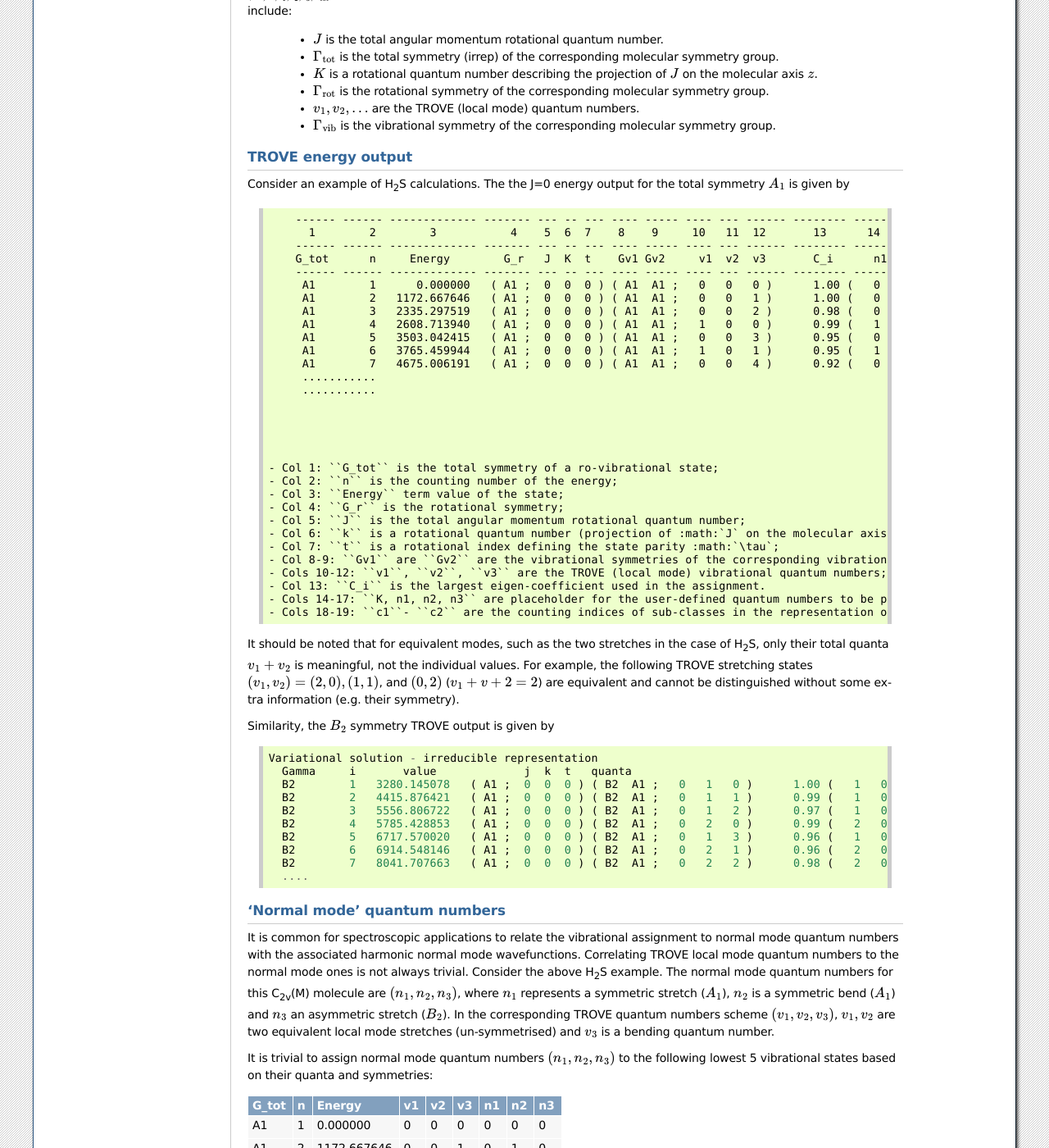
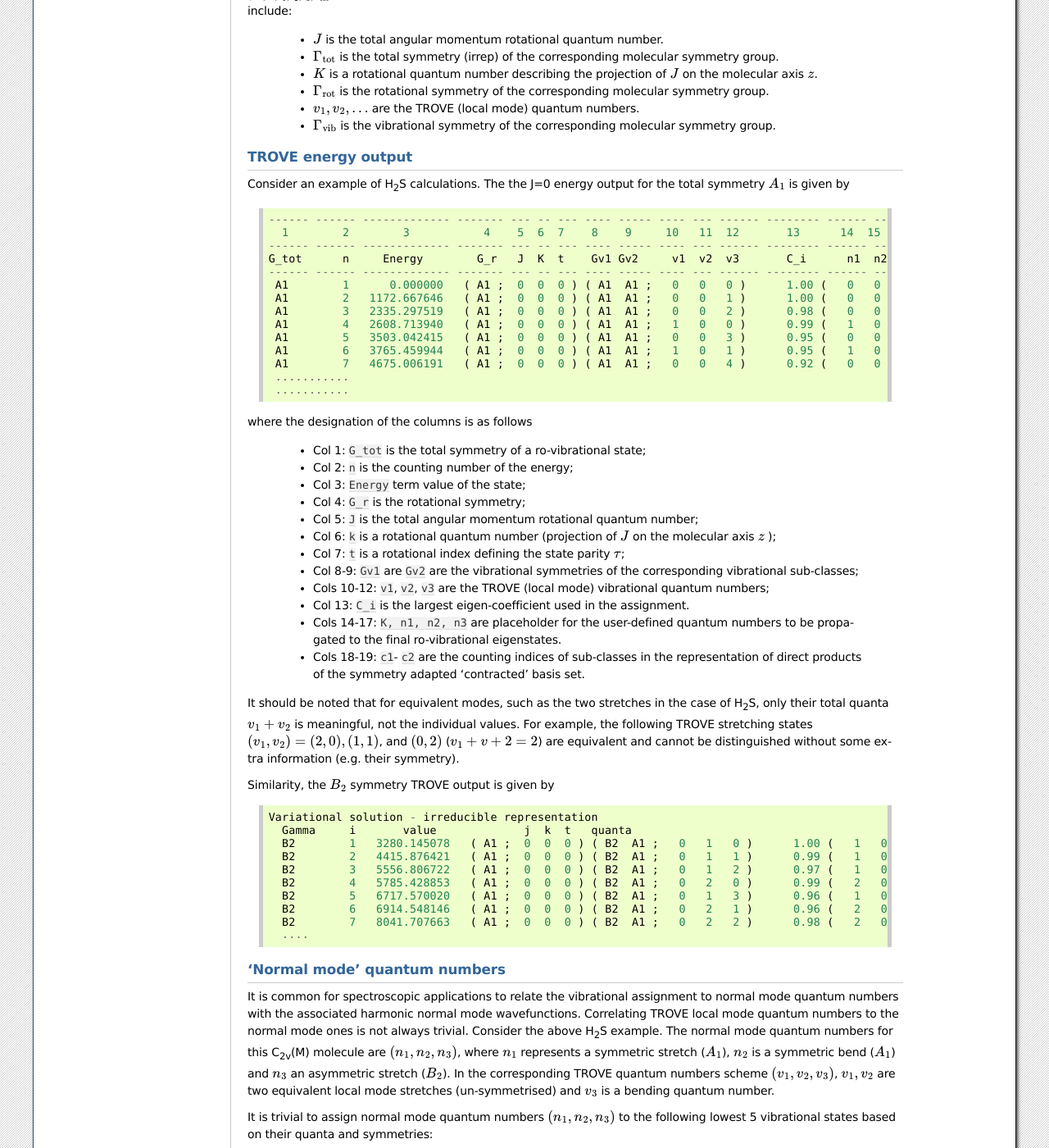
Before and after one commit to Trovemaster/TROVE, a Sphinx documentation site: the page built from docs/source/quantumnumbers.rst, in a window 1280 px wide and 1400 px high, scrolled down 2295 px. Shown: the whole window at 82% size. Built offline with Sphinx 7.4.7, drawn with Linux system fonts in a browser that asks for light colours; formulas are drawn with MathJax 3.

Commit message:
Update quantumnumbers.rst

```diff
--- a/docs/source/quantumnumbers.rst
+++ b/docs/source/quantumnumbers.rst
@@ -139,7 +139,7 @@ Consider an example of H\ :sub:`2`\ S calculations. The the J=0 energy output fo
 
 
 
-
+where the designation of the columns is as follows
 
   - Col 1: ``G_tot`` is the total symmetry of a ro-vibrational state;
   - Col 2: ``n`` is the counting number of the energy;
```
